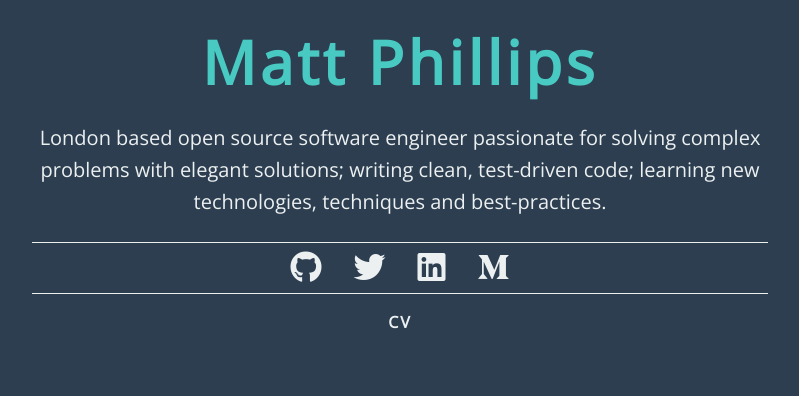
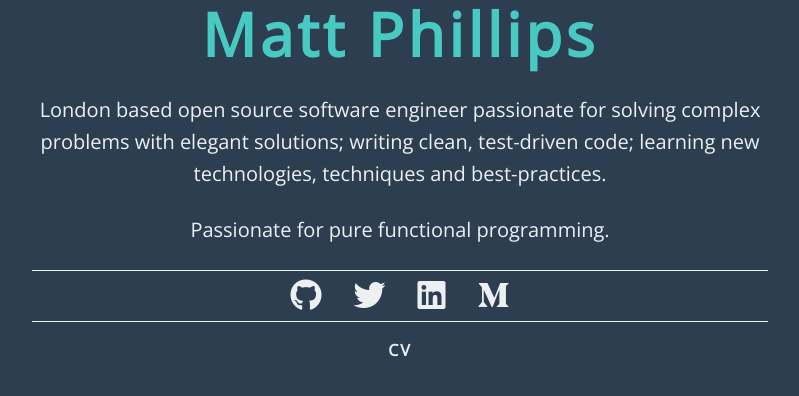
Before and after one commit to mattphillips/mattphillips.github.io, a Jekyll site: the page index.html, which Jekyll copies as it is, in a window 1280 px wide, cut to the strip 418-814 px from the top of the page. Shown: the whole strip, without its empty margins (240-1039 px from the left). Built offline with Jekyll 4.4.1, drawn with Linux system fonts in a browser that asks for light colours; nearby versions of some CDN libraries.

Commit message:
Update website

```diff
--- a/index.html
+++ b/index.html
@@ -20,6 +20,9 @@
       <p class="bio">
         London based open source software engineer passionate for solving complex problems with elegant solutions;
         writing clean, test-driven code; learning new technologies, techniques and best-practices.
+      </p>
+      <p class="bio">
+        Passionate for pure functional programming.
       </p>
       <ul class="contact">
         <li><a href="http://www.github.com/mattphillips" title="GitHub" rel="noopener" target="_blank"><i class="fab fa-github"></i></a></li>
```
Also changed, not shown: 1 other file.
